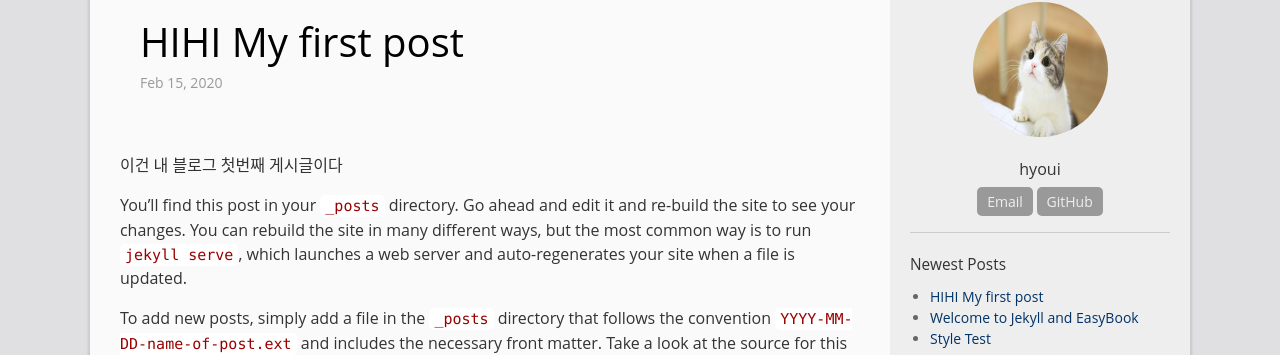
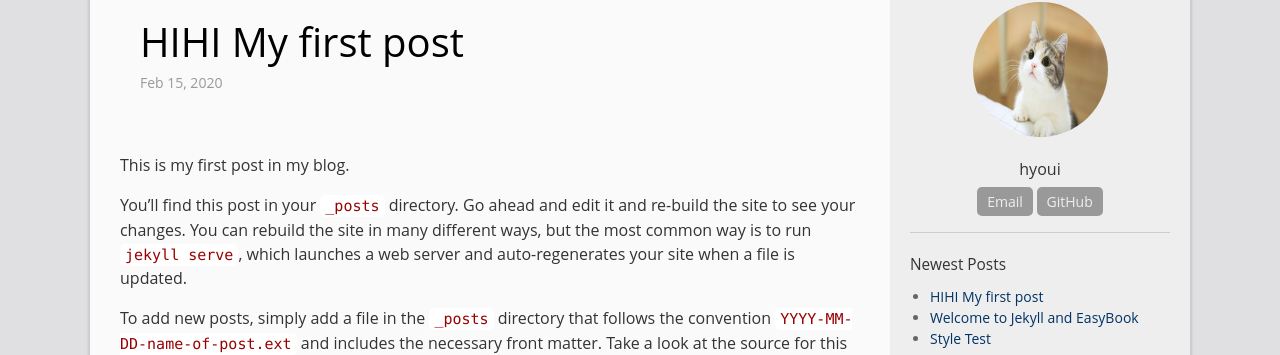
Before and after one commit to hyouido/hyouido.github.com, a Jekyll site: the page built from _posts/2020-02-15-daily.md, in a window 1280 px wide. Shown: the part 120-475 px from the top of the page. Built offline with Jekyll 4.4.1, drawn with Linux system fonts in a browser that asks for light colours; emoji names are drawn with the system emoji font; the list of posts is cut into pages by our own code.

Commit message:
Update 2020-02-15-daily.md

```diff
--- a/_posts/2020-02-15-daily.md
+++ b/_posts/2020-02-15-daily.md
@@ -6,7 +6,7 @@ categories: jekyll
 permalink: /
 ---
 
-이건 내 블로그 첫번째 게시글이다
+This is my first post in my blog.
 
 You’ll find this post in your `_posts` directory. Go ahead and edit it and re-build the site to see your changes. You can rebuild the site in many different ways, but the most common way is to run `jekyll serve`, which launches a web server and auto-regenerates your site when a file is updated.
 
```
